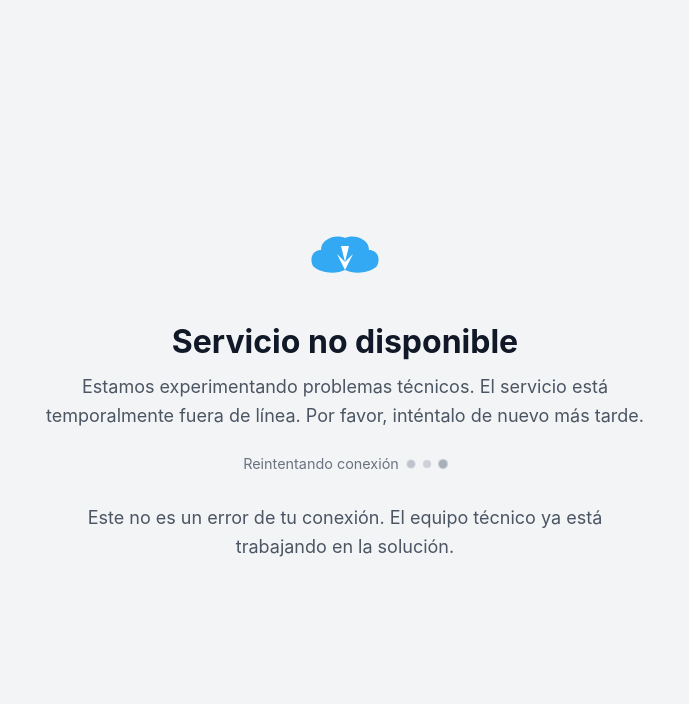
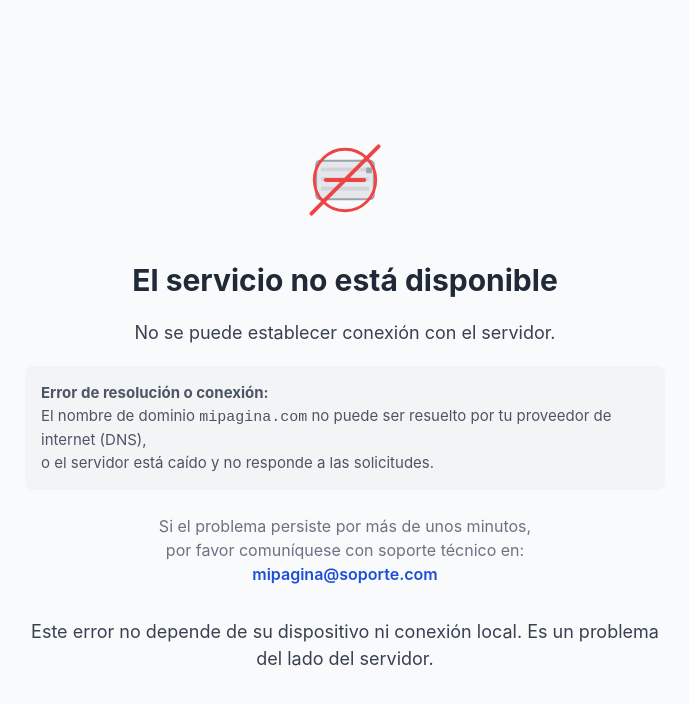
Before and after one commit to SanderBedoya/quantha, a plain HTML site: page index.html in a window 1280 px wide. Shown: the whole page, without its empty margins (295-984 px from the left). Drawn offline with Linux system fonts and the light colour scheme.

Commit message:
Refactor index.html for better styling and messaging
Updated styles and content for improved layout and clarity.

```diff
--- a/index.html
+++ b/index.html
@@ -13,119 +13,132 @@
 
     body {
       font-family: -apple-system, BlinkMacSystemFont, "Segoe UI", Roboto, Oxygen, Ubuntu, Cantarell, "Open Sans", "Helvetica Neue", sans-serif;
-      background-color: #f3f4f6;
-      color: #1f2937;
+      background-color: #f9fafb;
+      color: #111827;
       min-height: 100vh;
       display: flex;
       flex-direction: column;
       justify-content: center;
       align-items: center;
-      padding: 2rem;
+      padding: 1.5rem;
       text-align: center;
+      line-height: 1.5;
     }
 
     .container {
-      max-width: 600px;
+      max-width: 640px;
       margin: 0 auto;
     }
 
     .logo {
-      margin-bottom: 1.5rem;
+      margin: 1.25rem 0 1.5rem;
     }
 
     .logo svg {
-      width: 80px;
-      height: 80px;
+      width: 96px;
+      height: 96px;
     }
 
     h1 {
-      font-size: 2rem;
+      font-size: 1.875rem; /* 30px */
       font-weight: 700;
-      margin-bottom: 0.75rem;
-      color: #111827;
+      color: #1f2937;
+      margin-bottom: 1rem;
     }
 
     p {
-      font-size: 1.125rem;
-      line-height: 1.6;
-      color: #4b5563;
-      margin-bottom: 1.5rem;
+      font-size: 1.125rem; /* 18px */
+      color: #374151;
+      margin-bottom: 1rem;
     }
 
-    .checking {
-      display: flex;
-      justify-content: center;
-      align-items: center;
-      gap: 0.5rem;
-      margin-bottom: 1.5rem;
-      font-size: 0.9rem;
+    .details {
+      background-color: #f3f4f6;
+      border-radius: 0.5rem;
+      padding: 1rem;
+      margin: 1.25rem 0;
+      font-size: 0.9375rem; /* 15px */
+      text-align: left;
+      color: #4b5563;
+    }
+
+    .support {
+      margin-top: 1.5rem;
+      font-size: 1rem;
       color: #6b7280;
     }
 
-    .dot {
-      width: 8px;
-      height: 8px;
-      background-color: #9ca3af;
-      border-radius: 50%;
-      animation: pulse 1.5s infinite ease-in-out;
+    .support a {
+      color: #1d4ed8;
+      text-decoration: none;
+      font-weight: 600;
     }
 
-    .dot:nth-child(2) { animation-delay: 0.2s; }
-    .dot:nth-child(3) { animation-delay: 0.4s; }
-
-    @keyframes pulse {
-      0%, 100% { opacity: 0.4; transform: scale(1); }
-      50% { opacity: 1; transform: scale(1.2); }
+    .support a:hover {
+      text-decoration: underline;
     }
 
     .footer {
-      font-size: 0.875rem;
+      margin-top: 2rem;
+      font-size: 0.8125rem; /* 13px */
       color: #9ca3af;
-      margin-top: 2rem;
     }
 
     @media (max-width: 480px) {
-      .logo svg { width: 60px; height: 60px; }
-      h1 { font-size: 1.75rem; }
+      .logo svg { width: 80px; height: 80px; }
+      h1 { font-size: 1.5rem; }
       p { font-size: 1rem; }
+      .details { padding: 0.75rem; font-size: 0.875rem; }
     }
   </style>
 </head>
 <body>
   <div class="container">
+    <!-- SVG: Servidor con fallo (más claro y explícito que la nube) -->
     <div class="logo">
-      <!-- SVG inspirado en Cloudflare: nube + rayo -->
       <svg viewBox="0 0 100 100" xmlns="http://www.w3.org/2000/svg">
-        <!-- Nube -->
-        <path d="M20,45 C10,45 5,55 10,65 C20,75 40,75 50,70 C60,75 80,75 90,65 C95,55 90,45 80,45 C80,30 60,25 50,30 C40,25 20,30 20,45 Z"
-              fill="#1da1f2" opacity="0.9" />
-        <!-- Rayo -->
-        <path d="M45,40 L55,40 L50,60 L60,50 L50,70 L40,50 L50,60 Z"
-              fill="#fff" />
+        <!-- Base del servidor -->
+        <rect x="20" y="30" width="60" height="40" rx="4" fill="#e5e7eb" stroke="#9ca3af" stroke-width="2"/>
+        <!-- Bandas horizontales (disco/rack) -->
+        <rect x="25" y="37" width="50" height="4" fill="#d1d5db"/>
+        <rect x="25" y="47" width="50" height="4" fill="#d1d5db"/>
+        <rect x="25" y="57" width="50" height="4" fill="#d1d5db"/>
+        <!-- Pantalla/LED apagado -->
+        <rect x="72" y="37" width="6" height="6" rx="1" fill="#9ca3af"/>
+        <!-- Línea de fallo diagonal (como un rayo/corte) -->
+        <line x1="15" y1="85" x2="85" y2="15" stroke="#ef4444" stroke-width="4" stroke-linecap="round"/>
+        <!-- Círculo rojo con barra (símbolo universal de "no disponible") -->
+        <circle cx="50" cy="50" r="32" fill="none" stroke="#ef4444" stroke-width="3"/>
+        <line x1="30" y1="50" x2="70" y2="50" stroke="#ef4444" stroke-width="4" stroke-linecap="round"/>
       </svg>
     </div>
 
-    <h1>Servicio no disponible</h1>
-    <p>Estamos experimentando problemas técnicos. El servicio está temporalmente fuera de línea. Por favor, inténtalo de nuevo más tarde.</p>
+    <h1>El servicio no está disponible</h1>
 
-    <div class="checking">
-      <span>Reintentando conexión</span>
-      <span class="dot"></span>
-      <span class="dot"></span>
-      <span class="dot"></span>
+    <p>No se puede establecer conexión con el servidor.</p>
+
+    <div class="details">
+      <strong>Error de resolución o conexión:</strong><br>
+      El nombre de dominio <code>mipagina.com</code> no puede ser resuelto por tu proveedor de internet (DNS),<br>
+      o el servidor está caído y no responde a las solicitudes.
     </div>
 
+    <p class="support">
+      Si el problema persiste por más de unos minutos,<br>
+      por favor comuníquese con soporte técnico en:<br>
+      <a href="mailto:mipagina@soporte.com">mipagina@soporte.com</a>
+    </p>
+
     <div class="footer">
-      <p>Este no es un error de tu conexión. El equipo técnico ya está trabajando en la solución.</p>
+      <p>Este error no depende de su dispositivo ni conexión local. Es un problema del lado del servidor.</p>
     </div>
   </div>
 
-  <!-- JS mínimo para SPA (aunque no es necesario aquí, lo dejamos por "SPA" semántico) -->
+  <!-- SPA: listener mínimo (sin navegación real, pero listo para extender) -->
   <script>
-    // SPA: evita recargas, maneja hashes internos (aunque no hay navegación real)
-    window.addEventListener('hashchange', () => {
-      // En una SPA real, aquí renderizarías vistas.
-      // Aquí no hay contenido dinámico, solo mantenemos la estructura.
+    // SPA boilerplate: evita comportamientos no deseados en futuras rutas
+    document.addEventListener('DOMContentLoaded', () => {
+      // Nada dinámico ahora, pero mantiene estructura SPA
     });
   </script>
 </body>
```
